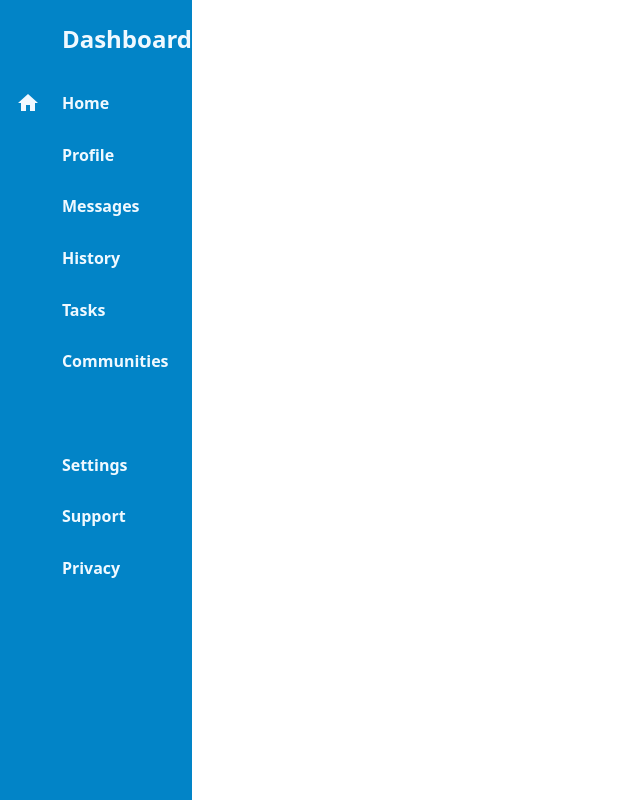
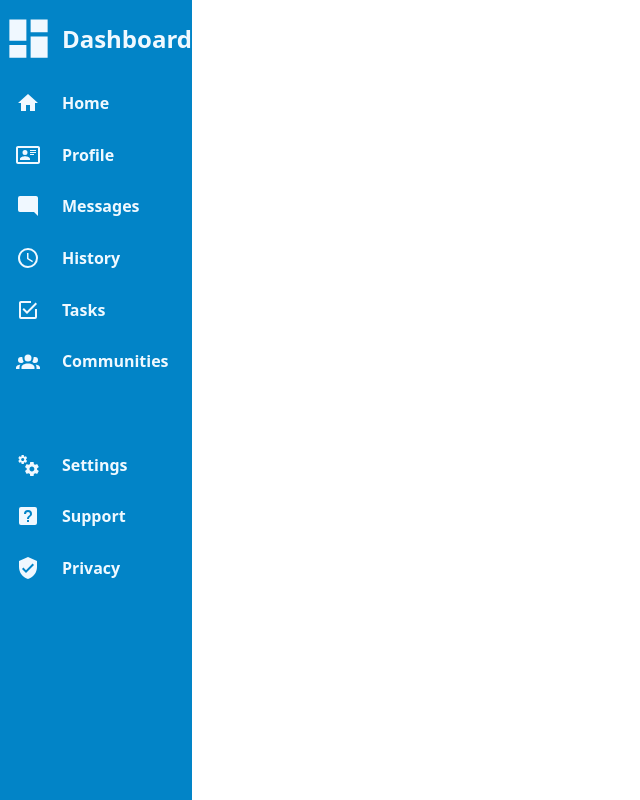
Before and after one commit to Liamsuu/Admin-Dashboard, a plain HTML site: page index.html in a window 1280 px wide. Shown: the whole page, without its empty margins (0-640 px from the left). Drawn offline with Linux system fonts and the light colour scheme.

Commit message:
Complete sidebar

```diff
--- a/index.html
+++ b/index.html
@@ -9,30 +9,62 @@
   <body>
     <div id="sidebar">
       <div id="side-grid-container">
-        <img id="logo-sidebar" src="" alt="" />
+        <img
+          id="logo-sidebar"
+          src="./images/view-dashboard.svg"
+          alt="dashboard-icon"
+        />
         <h2 id="sidebar-heading" class="side-text-items">Dashboard</h2>
-        <img class="sidebar-img" src="./images/home.svg" alt="" />
+        <img class="sidebar-img" src="./images/home.svg" alt="home-icon" />
         <a href="#" class="side-text-items">Home</a>
-        <img class="sidebar-img" src="" alt="" />
+        <img
+          class="sidebar-img"
+          src="./images/card-account-details-outline.svg"
+          alt="profile-icon"
+        />
         <a href="#" class="side-text-items">Profile</a>
-        <img class="sidebar-img" src="" alt="" />
+        <img
+          class="sidebar-img"
+          src="./images/message-reply.svg"
+          alt="msg-icon"
+        />
         <a href="#" class="side-text-items">Messages</a>
-        <img class="sidebar-img" src="" alt="" />
+        <img
+          class="sidebar-img"
+          src="./images/clock-outline.svg"
+          alt="history-icon"
+        />
         <a href="#" class="side-text-items">History</a>
-        <img class="sidebar-img" src="" alt="" />
+        <img
+          class="sidebar-img"
+          src="./images/checkbox-marked-outline.svg"
+          alt="task-icon"
+        />
         <a href="#" class="side-text-items">Tasks</a>
-        <img class="sidebar-img" src="" alt="" />
+        <img
+          class="sidebar-img"
+          src="./images/account-group.svg"
+          alt="community-icon"
+        />
         <a href="#" id="communities-link" class="side-text-items"
           >Communities</a
         >
         <div></div>
         <div></div>
         <!--These empty divs are used as dividers, don't remove-->
-        <img class="sidebar-img" src="" alt="" />
+        <img class="sidebar-img" src="./images/cogs.svg" alt="settings-icon" />
         <a href="#" class="side-text-items">Settings</a>
-        <img class="sidebar-img" src="" alt="" />
+        <img
+          class="sidebar-img"
+          src="./images/help-box.svg"
+          alt="support-icon"
+        />
         <a href="#" class="side-text-items">Support</a>
-        <img class="sidebar-img" src="" alt="" />
+        <img
+          class="sidebar-img"
+          src="./images/shield-check.svg"
+          alt="privacy-icon"
+        />
         <a href="#" id="privacy-link" class="side-text-items">Privacy</a>
         <div id="sidebar-btm-divider"></div>
         <div id="sidebar-btm-text-diver"></div>
--- a/style.css
+++ b/style.css
@@ -13,6 +13,8 @@ body {
   --secondary-clr: #0284c7;
   --btn-sidebar-txt: #f0f9ff;
   --sidebar-img-height: 1.5rem;
+  --sidebar-icon-colours: invert(89%) sepia(4%) saturate(921%)
+    hue-rotate(189deg) brightness(105%) contrast(107%);
 }
 
 #sidebar {
@@ -45,6 +47,12 @@ a {
   height: var(--sidebar-img-height);
   margin-left: auto;
   margin-right: 1.4rem;
-  filter: invert(89%) sepia(4%) saturate(921%) hue-rotate(189deg)
-    brightness(105%) contrast(107%);
+  filter: var(--sidebar-icon-colours);
 }
+
+#logo-sidebar {
+  height: 3.2rem;
+  margin-left: auto;
+  filter: var(--sidebar-icon-colours);
+  margin-right: 0.5rem;
+}
```
Also changed, not shown: images/account-group.svg (added), images/card-account-details-outline.svg (added), images/checkbox-marked-outline.svg (added), images/clock-outline.svg (added), images/cogs.svg (added), images/help-box.svg (added), images/message-reply.svg (added), images/shield-check.svg (added), images/view-dashboard.svg (added).
